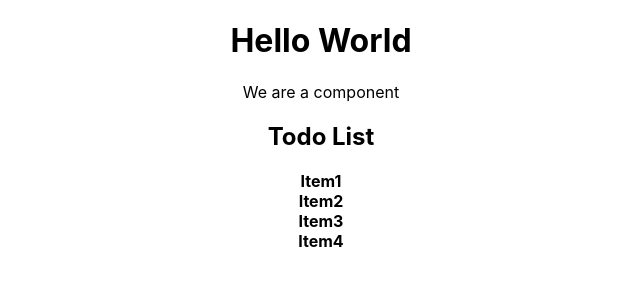
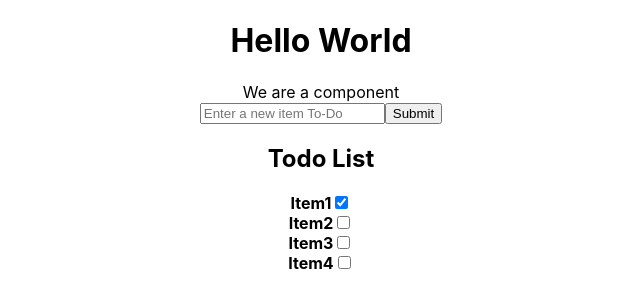
Before and after one commit to Kyruski/todo-app, a React (Create React App) app: page / in a window 1280 px wide. Shown: the top 308 px of the page, without its empty margins (319-959 px from the left). Built offline with nearby package versions, Linux system fonts and the light colour scheme.

Commit message:
Implements the ability to add a todo item to the list

```diff
--- a/src/components/TodoComponent.tsx
+++ b/src/components/TodoComponent.tsx
@@ -1,13 +1,21 @@
-import React from 'react';
+import React, {useState} from 'react';
+import { TodoForm } from './TodoForm';
 import {TodoList} from './TodoList';
 
-const fakeData = ['Item1', 'Item2', 'Item3', 'Item4']
+const fakeData = [{todoText: 'Item1', completed: true}, {todoText: 'Item2', completed: false}, {todoText: 'Item3', completed: false}, {todoText: 'Item4', completed: false}]
 
 export const TodoComponent: React.FC = (): JSX.Element => {
+  const [todoData, setTodoData] = useState(fakeData);
+
+  const addTodo = (text: string): void => {
+    setTodoData([...todoData, {todoText: text, completed: false}])
+  }
+
   return (
     <div>
       We are a component
-      <TodoList todoData={fakeData} />
+      <TodoForm addTodo={addTodo} />
+      <TodoList todoData={todoData} />
     </div>
   )
 }
--- /dev/null
+++ b/src/components/TodoForm.tsx
@@ -0,0 +1,32 @@
+import React, { useState } from 'react';
+import { TodoDataType } from './TodoList';
+
+interface Props {
+  addTodo: Function;
+}
+
+export const TodoForm: React.FC<Props> = ({ addTodo }): JSX.Element => {
+
+  const [inputValue, setInputValue] = useState("");
+
+  const handleSubmit = (e: React.MouseEvent) => {
+    e.preventDefault();
+    // setTodoData()
+    if (!inputValue) return;
+    addTodo(inputValue);
+    setInputValue("");
+  }
+
+  return (
+    <form>
+    <input
+      type="text"
+      name="todo-input"
+      value={inputValue}
+      placeholder="Enter a new item To-Do"
+      onChange={(e) => {setInputValue(e.target.value)}}
+    />
+    <button onClick={(e) => handleSubmit(e)} >Submit</button>
+    </form>
+  )
+}
--- a/src/components/TodoList.tsx
+++ b/src/components/TodoList.tsx
@@ -1,8 +1,12 @@
 import React from 'react';
 import { TodoListItem } from './TodoListItem';
 
+export interface TodoDataType {
+  todoText: string;
+  completed: boolean;
+}
 interface Props {
-  todoData: string[];
+  todoData: TodoDataType[];
 }
 
 export const TodoList: React.FC<Props> = ({ todoData }): JSX.Element => {
--- a/src/components/TodoListItem.tsx
+++ b/src/components/TodoListItem.tsx
@@ -1,14 +1,16 @@
 import React from 'react';
+import { TodoDataType } from './TodoList';
 
 interface Props {
-  todoItem: string;
+  todoItem: TodoDataType;
 }
 
 export const TodoListItem: React.FC<Props> = ({ todoItem }): JSX.Element => {
 
   return (
     <div>
-      <strong>{todoItem}</strong>
+      <strong>{todoItem.todoText}</strong>
+      <input type="checkbox" checked={todoItem.completed} />
     </div>
   )
 }
```
